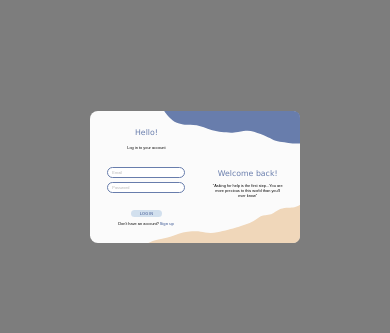
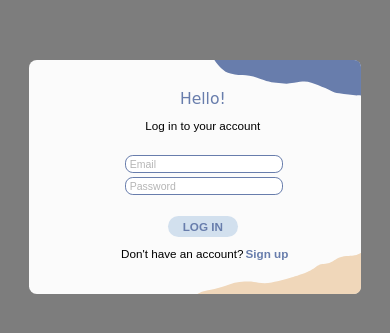
Before and after one commit to nikoleta-dimitrova/pave-mind, a plain HTML site: page front-end/login.html in a window 390 px wide. Shown: the part 245-578 px from the top of the page. Drawn offline with Linux system fonts and the light colour scheme.

Commit message:
login popup responsive for 768,600,460px

```diff
--- a/front-end/style.css
+++ b/front-end/style.css
@@ -3599,7 +3599,7 @@ select {
   position: relative;
   display: flex;
   flex-direction: column;
-  width: 100%;
+  width: 20vw;
   gap: 1vw;
 }
 
@@ -4312,3 +4312,134 @@ select {
     display: none;
   }
 }
+/* Login popup responsive*/
+@media only screen and (max-width: 768px) {
+  .login-popup {
+    width: 60vw;
+    height: 50vh;
+  }
+  .login-popup-form h1 {
+    font-size: 3vw;
+  }
+  .login-popup-form p {
+    font-size: 1.7vw;
+    white-space: nowrap;
+    margin-bottom: 1vw;
+  }
+  .login-popup-signin-btn {
+    font-size: 1.7vw;
+    white-space: nowrap;
+  }
+  .login-popup-message-inner {
+    gap: 0.5vw;
+  }
+  .login-popup-form .login-popup-message {
+    gap: 2vw;
+  }
+  .login-popup-form input {
+    width: 23vw;
+    font-size: 1.7vw;
+    transform: translateX(-1vw);
+  }
+  .login-popup-form-btn {
+    border-radius: 4vw;
+    margin-top: 0.5vw;
+    font-size: 2vw;
+    width: 18vw;
+    padding: 1vw 1vw;
+  }
+  .login-popup-text h1 {
+    font-size: 3vw;
+  }
+  .login-popup-text p {
+    font-size: 2vw;
+    width: 20vw;
+  }
+  .login-popup-wave1 {
+    width: 45vw;
+  }
+  .login-popup-wave2 {
+    width: 45vw;
+  }
+}
+@media only screen and (max-width: 600px) {
+  .login-popup {
+    width: 65vw;
+    height: 60vw;
+    gap: 8vw;
+  }
+  .login-popup-form {
+    margin-left: 4vw;
+  }
+  .login-popup-form h1 {
+    font-size: 3.5vw;
+  }
+  .login-popup-form p {
+    font-size: 2.5vw;
+    white-space: nowrap;
+    margin-bottom: 1vw;
+  }
+  .login-popup-signin-btn {
+    font-size: 2.5vw;
+    white-space: nowrap;
+  }
+  .login-popup-message-inner {
+    gap: 0.5vw;
+  }
+  .login-popup-form .login-popup-message {
+    gap: 2vw;
+  }
+  .login-popup-form input {
+    width: 25.5vw;
+    font-size: 2.2vw;
+    transform: translateX(-3vw);
+  }
+  .login-popup-text h1 {
+    font-size: 3.5vw;
+  }
+  .login-popup-text p {
+    font-size: 2.5vw;
+    width: 25vw;
+  }
+}
+@media only screen and (max-width: 460px) {
+  .login-popup {
+    width: 85vw;
+    height: 60vw;
+  }
+  .login-popup-form {
+    margin-left: 4vw;
+    gap: 0.6vw;
+  }
+  .login-popup-form h1 {
+    font-size: 4vw;
+  }
+  .login-popup-form p {
+    font-size: 3vw;
+    white-space: nowrap;
+  }
+  .login-popup-form-btn {
+    font-size: 3vw;
+    width: 18vw;
+    padding: 1vw 1vw;
+  }
+  .login-popup-signin-btn {
+    font-size: 3vw;
+    white-space: nowrap;
+  }
+  .login-popup-message-inner {
+    gap: 0.5vw;
+    transform: translateX(-3vw);
+  }
+  .login-popup-form .login-popup-message {
+    gap: 2.5vw;
+  }
+  .login-popup-form input {
+    width: 40.5vw;
+    font-size: 2.7vw;
+    transform: translateX(-10vw);
+  }
+  .login-popup-text {
+    display: none;
+  }
+}
```
